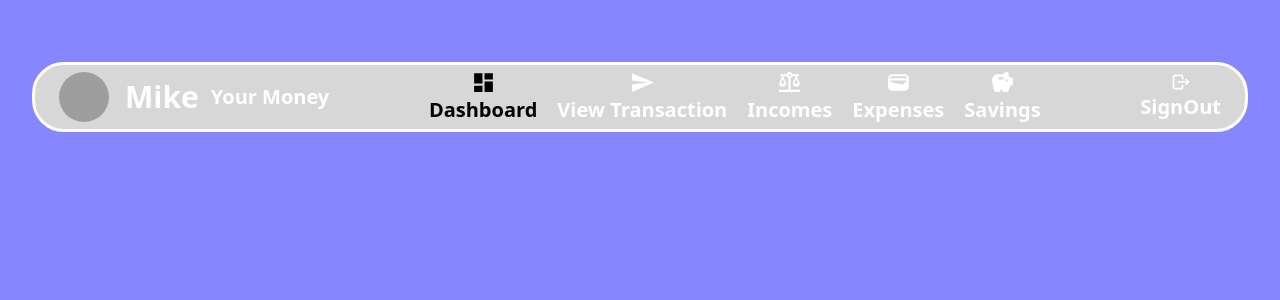
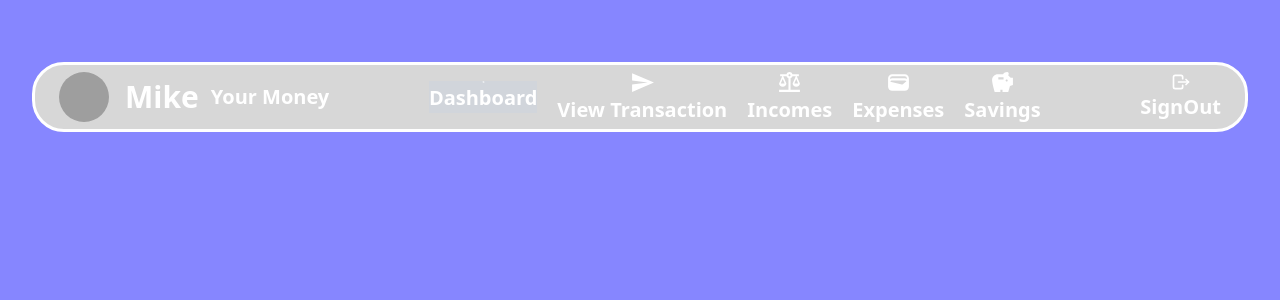
Before and after one commit to okoid721/tracker-frontend, a React (Create React App) app: page / in a window 1280 px wide. Shown: the top 300 px of the page. Built offline with nearby package versions, Linux system fonts and the light colour scheme; grey boxes are pictures that could not be loaded.

Commit message:
eccomerce

```diff
--- a/src/component/navigation/Navigation.jsx
+++ b/src/component/navigation/Navigation.jsx
@@ -47,13 +47,15 @@ const Navigation = ({ active, setActive }) => {
               <p className=" font-semibold">Your Money</p>
             </div>
           </div>
-          <ul className=" flex lg:flex-row flex-col gap-5 items-center ">
+          <ul className=" flex lg:flex-row flex-col gap-5 items-center relative ">
             {menuItems.map((item) => {
               return (
                 <li
                   key={item.id}
                   className={` lg:flex-col flex-row gap-2 lg:gap-0  items-center text-center flex justify-center ${
-                    active === item.id ? 'active text-black  ' : ''
+                    active === item.id
+                      ? "before:content-[''] before:absolute before:left-0 before:top-0 before:w-4 h-8 bg-gray-300 "
+                      : ''
                   }`}
                   onClick={() => setActive(item.id)}
                 >
--- a/src/index.css
+++ b/src/index.css
@@ -17,3 +17,15 @@ body {
   overflow: hidden;
   color: white;
 }
+
+@layer components {
+  .active::before {
+    content: '';
+    position: absolute;
+    left: 0;
+    top: 0;
+    width: 4px;
+    border-radius: 0 10px 10px 0;
+    background: #222260;
+  }
+}
```
